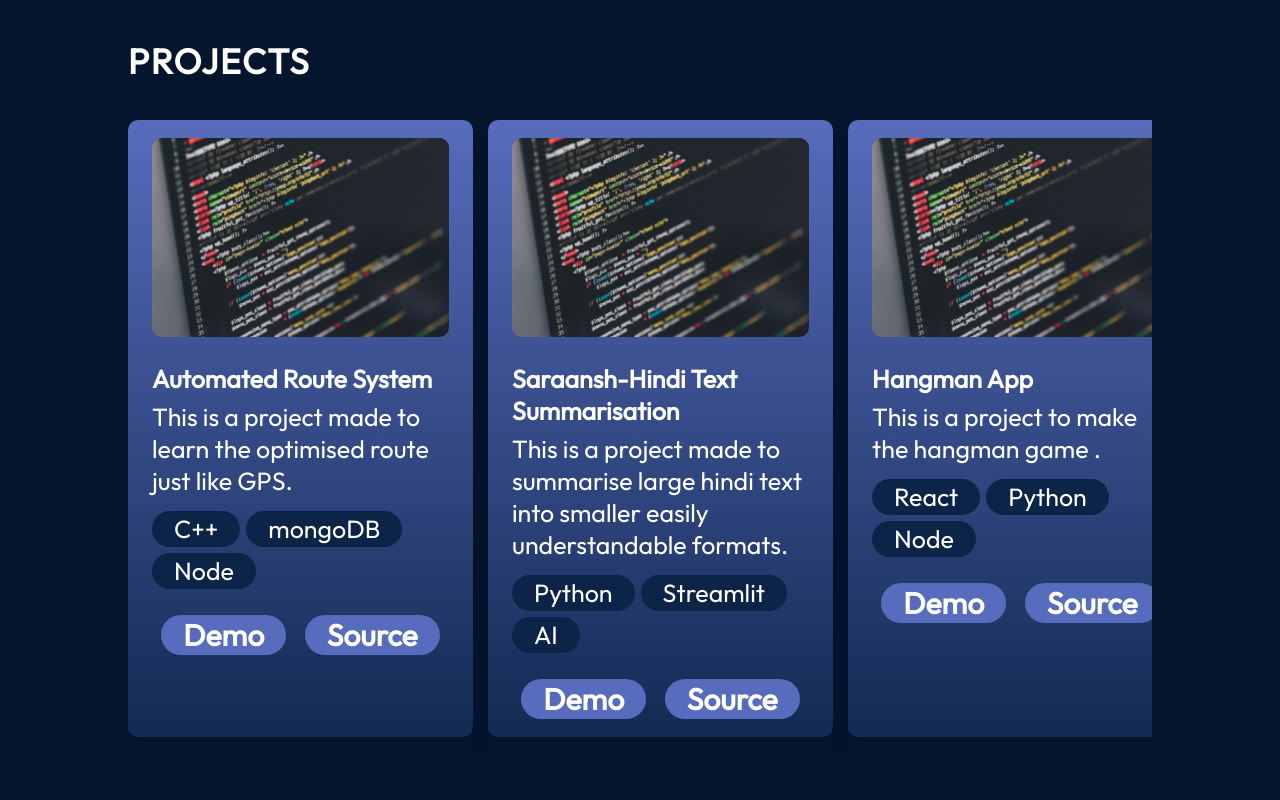
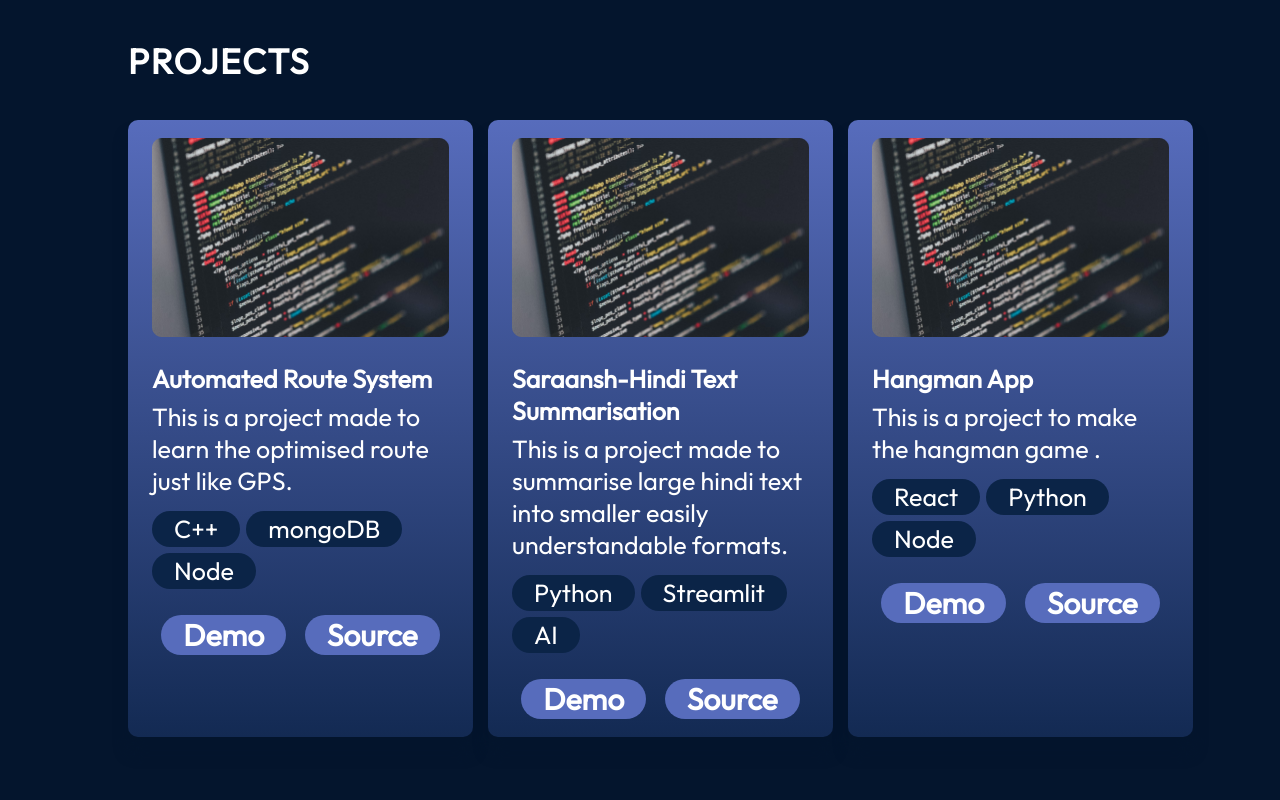
Before and after one commit to panishthaa/MyPortfolio, a React (Vite) app: page / in a window 1280 px wide. Shown: the part 2700-3500 px from the top of the page. Built offline with nearby package versions, Linux system fonts and the light colour scheme.

Commit message:
projects aligned

```diff
--- a/src/components/Projects/Projects.module.css
+++ b/src/components/Projects/Projects.module.css
@@ -18,12 +18,11 @@
   margin-top: 37px;
   display: flex;
   flex-direction: row;
-  flex-wrap: nowrap; /* Prevent wrapping to new line */
-  overflow-x: auto; /* Enable horizontal scroll */
+  flex-wrap: nowrap;
   gap: 15px;
-  width: 100%;
-  padding-bottom: 20px; /* Prevents scrollbar overlap */
-  scrollbar-width: none; /* Hide scrollbar in Firefox */
+  width: max-content; /* Expand container to fit all cards */
+  margin-left: auto;
+  margin-right: auto;
 }
 
 /* Hide scrollbar in Chrome/Safari */
```
